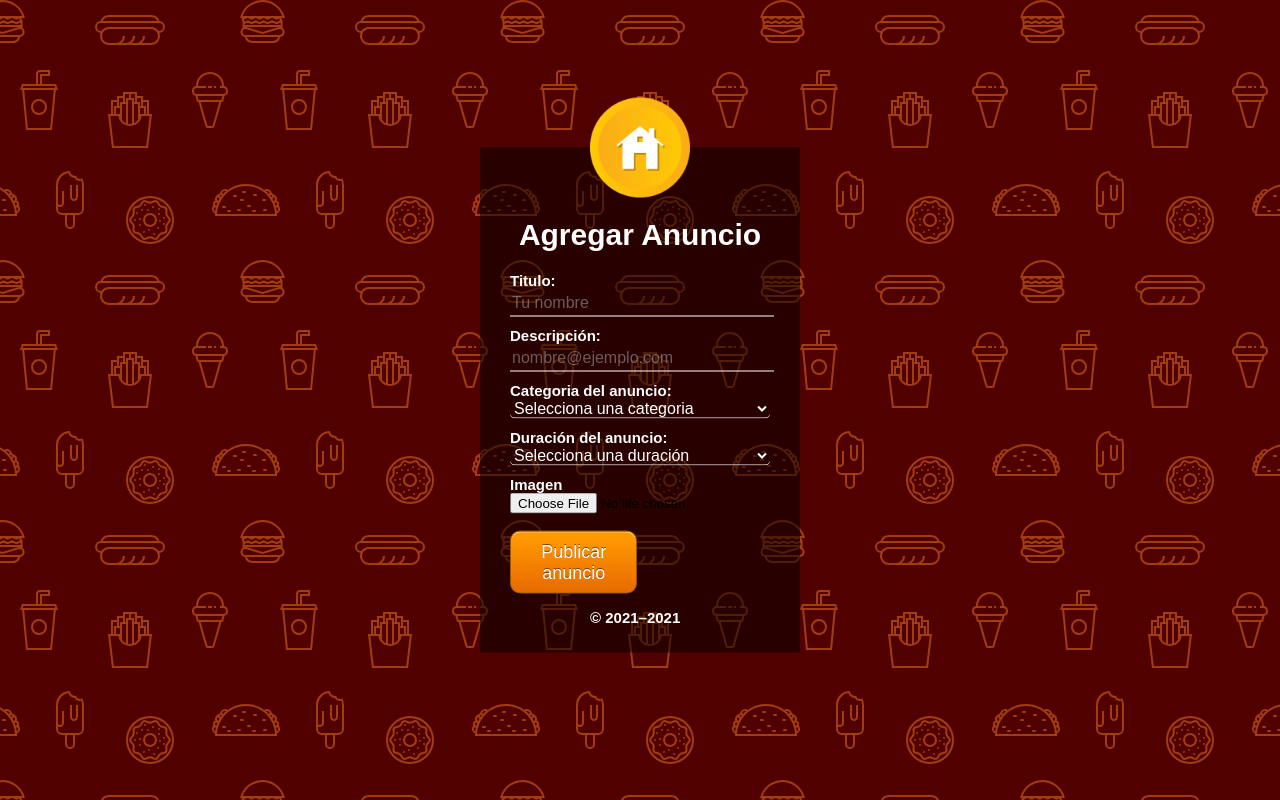
After one commit to VISOSO2403/PI-BAR-RES, a PHP site: page /agregaranuncio.php in a window 1280 px wide. The commit adds this page. Run offline with PHP 8.4, Linux system fonts and the light colour scheme.

Commit message:
modifiqué
modifiqué y agregue el botón de añadir anuncio y  ya funciona

```diff
--- /dev/null
+++ b/BAR-RES-ADS/agregaranuncio.php
@@ -0,0 +1,59 @@
+<!DOCTYPE html>
+<html lang="en">
+<head>
+  <meta charset="UTF-8">
+  <meta http-equiv="X-UA-Compatible" content="IE=edge">
+  <meta name="viewport" content="width=device-width, initial-scale=1.0">
+  <title>Agregar Anuncio</title>
+
+  <!-- LINKS CSS -->
+  <link rel="stylesheet" href="css/checkin.css">
+
+</head>
+<body>
+<main class="form-checkin">
+  <form>
+    <img class="logo" src="img/iconoCheckIn2.png" alt="Icono Check In">
+    <h1>Agregar Anuncio</h1>
+
+    <div class="form-floating">
+      <label for="floatingName">Titulo:</label>
+      <input type="text" class="txtName" placeholder="Tu nombre">
+    </div>
+    <div class="form-floating">
+      <label for="floatingEmail">Descripción:</label>
+      <input type="email" class="txtEmail" placeholder="nombre@ejemplo.com">
+    </div>
+    <div class="form-floating">
+      <label for="floatingSelect">Categoria del anuncio:</label>
+      <select name="Categoria" class="slcCateg">
+        <option selected>Selecciona una categoria</option>
+        <option value="1">Bar</option>
+        <option value="2">Restaurante</option>
+        <option value="3">Restauran-Bar</option>
+        <option value="4">Puesto de comida</option>
+      </select>
+    </div>
+    <div class="form-floating">
+      <label for="floatingSelect">Duración del anuncio:</label>
+      <select name="Categoria" class="slcCateg">
+        <option selected>Selecciona una duración</option>
+        <option value="1">8hrs</option>
+        <option value="2">3 dias</option>
+        <option value="3">10 dias</option>
+        <option value="4">28 dias</option>
+      </select>
+    </div>
+    <!-- subir archivo agregar Imagen -->
+    <div class="form-group">
+        <label for="exampleInputFile"><b>Imagen</b></label>
+        <input name="user-file" type="file" id="exampleInputFile">
+    </div><br>
+
+    <button class="btnRegis" type="submit">Publicar anuncio</button>
+
+    <p class="copy">&copy; 2021–2021</p>
+  </form>
+</main>
+</body>
+</html>
```
Also changed, not shown: BAR-RES-ADS/index.php (+20 -7 lines), BAR-RES-ADS/css/index.css.
